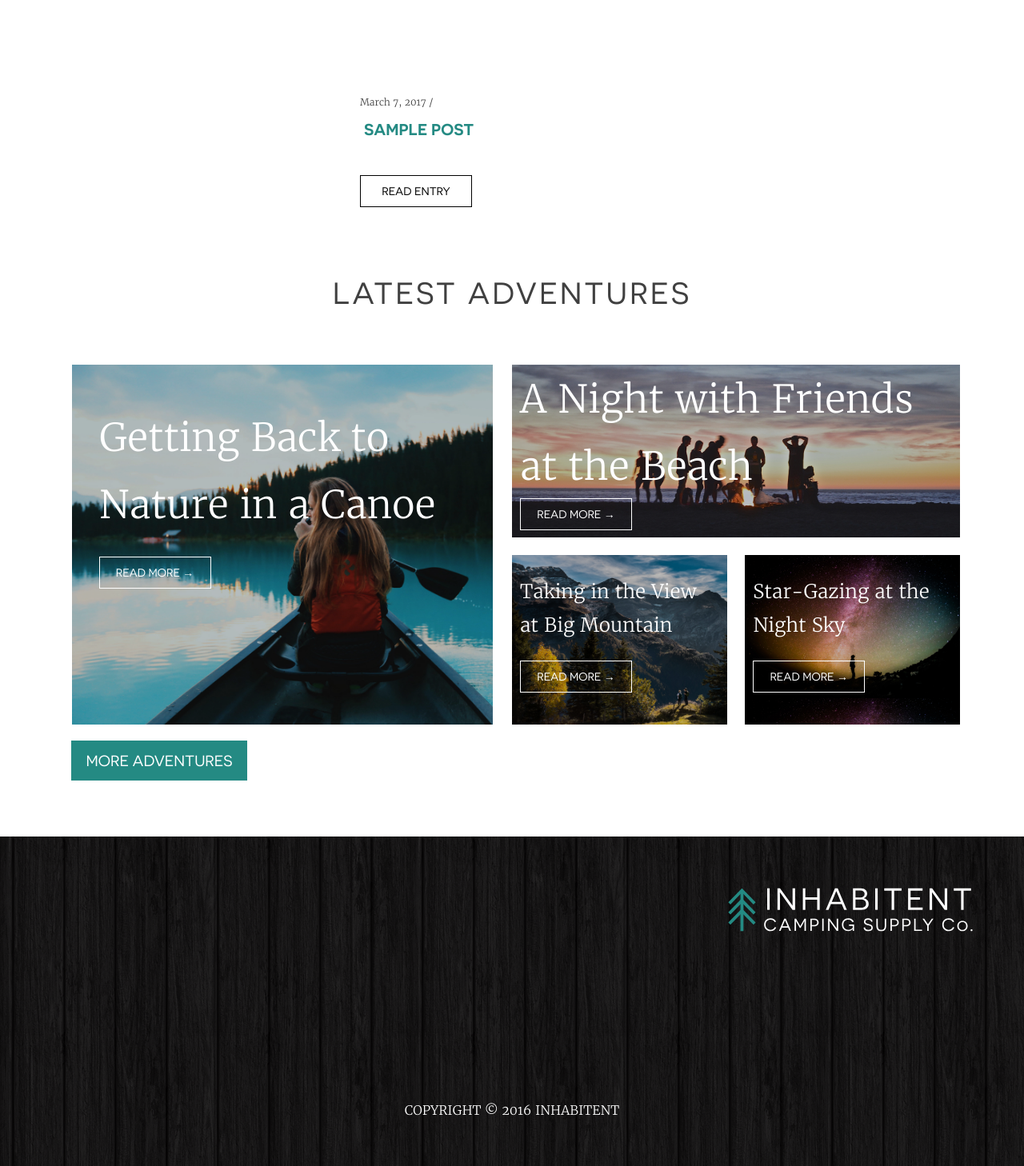
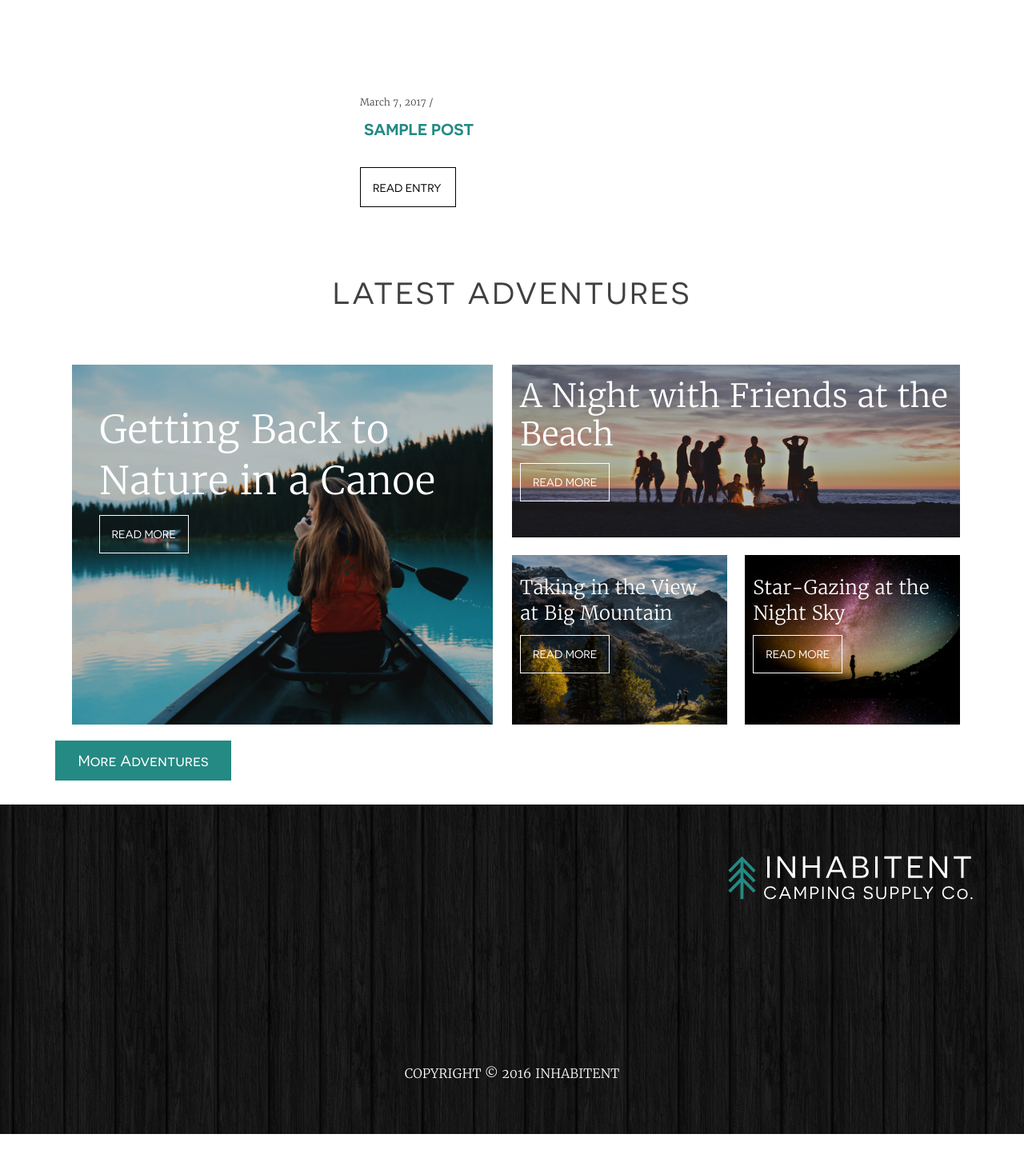
Before and after one commit to Drewson/Inhabitent, a WordPress theme: template themes/inhabitent/front-page.php in a window 1280 px wide. Shown: the part 1600-3058 px from the top of the page at 80% size. After the commit the page ends 3018 px from the top, so only its background shows below. Run offline with PHP 8.4 and a stand-in for WordPress, Linux system fonts and the light colour scheme; the site name, menu and one post (Sample post) are stand-ins, and other content is empty.

Commit message:
changed buttons to a tags

```diff
--- a/themes/inhabitent/404.php
+++ b/themes/inhabitent/404.php
@@ -53,4 +53,5 @@ get_header(); ?>
 		</main><!-- #main -->
 	</div><!-- #primary -->
 <?php get_sidebar(); ?>
+</div>
 <?php get_footer(); ?>
--- a/themes/inhabitent/build/js/main.min.js
+++ /dev/null
@@ -1 +0,0 @@
-!function(e){e(".fa-search").on("click",function(c){c.preventDefault(),console.log("hello"),e(".search-field").toggleClass("search-width"),e(".search-field").focus()}),e(".search-field").blur(function(){e(".fa-search").click()})}(jQuery);
--- a/themes/inhabitent/build/js/nav.min.js
+++ b/themes/inhabitent/build/js/nav.min.js
@@ -1 +1 @@
-!function(e){e(".fa-search").on("click",function(a){a.preventDefault(),e(".search-field").toggleClass("search-width"),e(".search-field").focus()}),e(window).scroll(function(){event.preventDefault();var a=e(window).scrollTop();a>=870?e("#masthead-home").removeClass("reverse-header"):e("#masthead-home").addClass("reverse-header")})}(jQuery);
+!function(e){e(".fa-search").on("click",function(a){a.preventDefault(),e(".search-field").toggleClass("search-width"),e(".search-field").focus()}),e(window).scroll(function(){event.preventDefault();var a=e(window).scrollTop();a>=870?(e("#masthead-home").removeClass("reverse-header"),e("#masthead-home").addClass("unreverse-header")):(e("#masthead-home").addClass("reverse-header"),e("#masthead-home").removeClass("unreverse-header"))})}(jQuery);
--- a/themes/inhabitent/footer.php
+++ b/themes/inhabitent/footer.php
@@ -14,15 +14,13 @@
 						<?php dynamic_sidebar( 'footer' ); ?>
 					</div>
 					<div class="inhab-logo-text">
-						<img src ="<?php echo get_template_directory_uri();?>/images/logos/inhabitent-logo-text.svg" />
+						<img src ="<?php echo get_template_directory_uri();?>/images/logos/inhabitent-logo-text.svg" alt="inhabitent-logo" />
 					</div>
-				</div>
 				</div><!-- .site-info -->
 				<div class="copy-right">
-					</p>COPYRIGHT © 2016 INHABITENT</p>
+					<p>COPYRIGHT &copy; 2016 INHABITENT</p>
 				</div>
 			</footer><!-- #colophon -->
-		</div><!-- #page -->
 		<?php wp_footer(); ?>
 	</body>
 </html>
--- a/themes/inhabitent/front-page.php
+++ b/themes/inhabitent/front-page.php
@@ -21,7 +21,7 @@ get_header('home'); ?>
         foreach ($terms as $term) :
           $url = get_term_link( $term->slug , 'product_type');
     ?>
-      <div class="shop-stuff-item">
+      <div class="shop-item">
           <div>
               <img src="<?php echo get_template_directory_uri();?>/images/product-type-icons/<?php echo $term->slug; ?>.svg" alt="">
           </div>
@@ -42,7 +42,7 @@ get_header('home'); ?>
 					<div class="post-text"><?php red_starter_posted_on(); ?>  /
 					<?php comments_number( '0 Comments', '1 Comment', '% Comments' ); ?><br></div>
 					<div class="post-title"><?php the_title(); ?></div>
-					<button><a href='<?php the_permalink(); ?>'> Read Entry</a></button>
+					<a class="read-more" href='<?php the_permalink(); ?>'> Read Entry</a>
 				</div>
 			<?php endforeach;
 			wp_reset_postdata();?>
@@ -52,20 +52,20 @@ get_header('home'); ?>
 		<div class="latest-adventures">
 			<div class="canoe-pic">
 				<p>Getting Back to Nature in a Canoe</p>
-				<button><a href="<?php the_permalink(); ?> ">Read More &rarr;</a></button>
+				<a class="read-more" href="<?php the_permalink(); ?> ">Read More</a>
 			</div>
 			<div class="three-pics">
 				<div class="beach-pic">
 					<p>A Night with Friends at the Beach</p>
-					<button><a href="<?php the_permalink(); ?> ">Read More &rarr;</a></button>
+					<a class="read-more" href="<?php the_permalink(); ?> ">Read More</a>
 				</div>
 				<div class="mountain-pic">
 					<p>Taking in the View at Big Mountain</p>
-					<button><a href="<?php the_permalink(); ?> ">Read More &rarr;</a></button>
+					<a class="read-more" href="<?php the_permalink(); ?> ">Read More</a>
 				</div>
 				<div class="night-pic">
 					<p>Star-Gazing at the Night Sky</p>
-					<button><a href="<?php the_permalink(); ?> ">Read More &rarr;</a></button>
+					<a class="read-more" href="<?php the_permalink(); ?> ">Read More</a>
 				</div>
 			</div>
 		</div>
--- a/themes/inhabitent/functions.php
+++ b/themes/inhabitent/functions.php
@@ -126,10 +126,3 @@ require get_template_directory() . '/inc/template-tags.php';
  * Custom functions that act independently of the theme templates.
  */
 require get_template_directory() . '/inc/extras.php';
-
-// Remove "Editor" links from sub-menus
-function inhabitent_remove_submenus() {
-   remove_submenu_page( 'themes.php', 'theme-editor.php' );
-   remove_submenu_page( 'plugins.php', 'plugin-editor.php' );
-}
-add_action( 'admin_menu', 'inhabitent_remove_submenus', 110 );
--- a/themes/inhabitent/header.php
+++ b/themes/inhabitent/header.php
@@ -22,7 +22,7 @@
 		<div id="page" class="hfeed site">
 			<header id="masthead" class="site-header" role="banner">
 				<div class="site-branding">
-				<a href="<?php echo esc_url( home_url( '/' ) ); ?>" rel="home"><h1 class="site-title screen-reader-text"><?php bloginfo( 'name' ); ?></a></h1>
+				<a href="<?php echo esc_url( home_url( '/' ) ); ?>" rel="home"><h1 class="site-title screen-reader-text"><?php bloginfo( 'name' ); ?></h1></a>
 				</div><!-- .site-branding -->
 				<nav id="site-navigation" class="main-navigation" role="navigation">
 					<a href="<?php echo esc_url( home_url( '/' ) ); ?>" rel="home" class="home-link"></a>
--- a/themes/inhabitent/home.php
+++ b/themes/inhabitent/home.php
@@ -23,7 +23,7 @@ get_header(); ?>
 			<?php while ( have_posts() ) : the_post(); ?>
 
 				<?php get_template_part( 'template-parts/content' ); ?>
-				<button><a href="<?php the_permalink(); ?> ">Read More &rarr;</a></button>
+				<a class="read-more" href="<?php the_permalink(); ?> ">Read More &rarr;</a>
 			<?php endwhile; ?>
 
 			<?php the_posts_navigation(); ?>
--- a/themes/inhabitent/js/nav.js
+++ b/themes/inhabitent/js/nav.js
@@ -12,8 +12,10 @@
         var scroll = $(window).scrollTop();
         if (scroll >= 870){
             $('#masthead-home').removeClass('reverse-header');
+            $('#masthead-home').addClass('unreverse-header');
         }else{
             $('#masthead-home').addClass('reverse-header');
+            $('#masthead-home').removeClass('unreverse-header');
         }
     })
 
--- a/themes/inhabitent/sass/_content.scss
+++ b/themes/inhabitent/sass/_content.scss
@@ -103,6 +103,11 @@ fieldset {
 
 //journal page
 .blog {
+
+	article {
+		margin-top: 70px;
+	}
+
 	@include picture-text;
 }
 
@@ -110,13 +115,14 @@ fieldset {
 	@include picture-text;
 }
 
-button {
+.read-more {
+	text-decoration: none;
 	border: 1px solid black;
 	font-family: $font_secondary;
 	width: 140px;
-	height: 40px;
-	padding: 5px;
-	margin: 0 20px 40px 0;
+	height: 70px;
+	padding: 15px;
+	margin: 0 20px 60px 0;
 	background-color: white;
 	text-transform: uppercase;
 	font-size: .875rem;
@@ -180,13 +186,16 @@ ol {
 }
 
 .comment-list {
+	margin-left: 0;
+	padding-left: 0;
+
 
 	article {
 		display: flex;
 		align-items: center;
 		border-bottom: 1px solid $solid_border;
-		margin: 10px;
-		padding: 10px;
+		margin-bottom: 10px;
+		padding-bottom: 10px;
 
 		a {
 			text-decoration: none;
@@ -224,7 +233,6 @@ ol {
 	display: inline-block;
 }
 
-
 .error404 {
 
 	ul {
--- a/themes/inhabitent/sass/_fonts.scss
+++ b/themes/inhabitent/sass/_fonts.scss
@@ -6,13 +6,13 @@
 
 
 @font-face {
-    font-family: 'merriweatherbold';
+    font-family: 'merriweather';
     src: url('../../fonts/merriweather-bold-webfont.eot');
     src: url('../../fonts/merriweather-bold-webfont.eot?#iefix') format('embedded-opentype'),
          url('../../fonts/merriweather-bold-webfont.woff2') format('woff2'),
          url('../../fonts/merriweather-bold-webfont.ttf') format('truetype'),
          url('../../fonts/merriweather-bold-webfont.svg#merriweatherbold') format('svg');
-    font-weight: normal;
+    font-weight: bold;
     font-style: normal;
 
 }
@@ -21,14 +21,14 @@
 
 
 @font-face {
-    font-family: 'merriweatherbold_italic';
+    font-family: 'merriweather';
     src: url('../../fonts/merriweather-bolditalic-webfont.eot');
     src: url('../../fonts/merriweather-bolditalic-webfont.eot?#iefix') format('embedded-opentype'),
          url('../../fonts/merriweather-bolditalic-webfont.woff2') format('woff2'),
          url('../../fonts/merriweather-bolditalic-webfont.ttf') format('truetype'),
          url('../../fonts/merriweather-bolditalic-webfont.svg#merriweatherbold_italic') format('svg');
-    font-weight: normal;
-    font-style: normal;
+    font-weight: bold;
+    font-style: italic;
 
 }
 
@@ -51,14 +51,14 @@
 
 
 @font-face {
-    font-family: 'merriweatherlight_italic';
+    font-family: 'merriweatherlight';
     src: url('../../fonts/merriweather-lightitalic-webfont.eot');
     src: url('../../fonts/merriweather-lightitalic-webfont.eot?#iefix') format('embedded-opentype'),
          url('../../fonts/merriweather-lightitalic-webfont.woff2') format('woff2'),
          url('../../fonts/merriweather-lightitalic-webfont.ttf') format('truetype'),
          url('../../fonts/merriweather-lightitalic-webfont.svg#merriweatherlight_italic') format('svg');
     font-weight: normal;
-    font-style: normal;
+    font-style: italic;
 
 }
 
--- a/themes/inhabitent/sass/_footer.scss
+++ b/themes/inhabitent/sass/_footer.scss
@@ -1,5 +1,6 @@
 
 #colophon {
+    margin-top: 30px;
     height: 412px;
     overflow: hidden;
     background-image: url(../../images/dark-wood@2x.png);
--- a/themes/inhabitent/sass/_frontpage.scss
+++ b/themes/inhabitent/sass/_frontpage.scss
@@ -21,12 +21,12 @@
     flex-direction: row;
     padding: 0 5%;
 
-    .shop-stuff-item:hover {
+    .shop-item:hover {
         border: 1px solid $color__link-hover;
         border-top: 5px solid $color__link-hover;
     }
 
-    .shop-stuff-item {
+    .shop-item {
         flex-basis: 25%;
         margin: 10px;
         border: 1px solid $solid_border;
@@ -100,11 +100,21 @@
             padding: 0 15px;
         }
 
-        button {
+        .read-more {
             font-family: $font_secondary;
+            height: 50px;
+            width: 120px;
+            margin-left: 10px;
             position: absolute;
-            bottom: -30px;
-            margin-left: 10px;
+            bottom: -50px;
+            color: black;
+            padding-bottom: 5px;
+        }
+
+        .read-more:hover {
+            background-color: #1f7a74;
+            border: none;
+            color: white;
         }
 
         .post-image{
@@ -148,14 +158,16 @@
     color: white;
     font-family: $font_secondary;
 
-    button {
+    .read-more {
         background: rgba(0,0,0,0);
         border: 1px solid white;
+        color: white;
+    }
 
-        a {
-            color: white;
-        }
-
+    .read-more:hover {
+        background-color: #1f7a74;
+        border: none;
+        color: white;
     }
 
     .canoe-pic {
@@ -171,6 +183,7 @@
 
         p {
             font-size: 3rem;
+            line-height: 4rem;
         }
     }
 
@@ -178,6 +191,10 @@
         height: 100%;
         width: 50%;
         float: right;
+
+        p {
+            line-height: 2rem;
+        }
 
         .beach-pic {
             display: inline-block;
@@ -193,13 +210,9 @@
             margin-bottom: 22px;
 
             p {
-                font-size: 3rem;
-                margin-top: 0;
-            }
-
-            button {
-                position: relative;
-                bottom: 25px;
+                font-size: 2.5rem;
+                margin-top: 15px;
+                line-height: 3rem;
             }
         }
         .mountain-pic {
@@ -241,7 +254,7 @@
 .adv-btn {
     width: 220px;
     height: 50px;
-    margin-left: 20px;
+    margin: 0 auto;
     font-size: 1.1875rem;
     border: none;
     color: white;
--- a/themes/inhabitent/sass/_mixins.scss
+++ b/themes/inhabitent/sass/_mixins.scss
@@ -45,6 +45,8 @@
 				font-size: 2.0625rem;
 				text-decoration: none;
 				text-transform: uppercase;
+				display: inline-block;
+				margin-bottom: 100px;
 			}
 		}
 
--- a/themes/inhabitent/style.css
+++ b/themes/inhabitent/style.css
@@ -224,18 +224,18 @@ th {
 --------------------------------------------------------------*/
 /* Generated by Font Squirrel (https://www.fontsquirrel.com) on February 17, 2017 */
 @font-face {
-  font-family: 'merriweatherbold';
+  font-family: 'merriweather';
   src: url("../../fonts/merriweather-bold-webfont.eot");
   src: url("../../fonts/merriweather-bold-webfont.eot?#iefix") format("embedded-opentype"), url("../../fonts/merriweather-bold-webfont.woff2") format("woff2"), url("../../fonts/merriweather-bold-webfont.ttf") format("truetype"), url("../../fonts/merriweather-bold-webfont.svg#merriweatherbold") format("svg");
-  font-weight: normal;
+  font-weight: bold;
   font-style: normal; }
 
 @font-face {
-  font-family: 'merriweatherbold_italic';
+  font-family: 'merriweather';
   src: url("../../fonts/merriweather-bolditalic-webfont.eot");
   src: url("../../fonts/merriweather-bolditalic-webfont.eot?#iefix") format("embedded-opentype"), url("../../fonts/merriweather-bolditalic-webfont.woff2") format("woff2"), url("../../fonts/merriweather-bolditalic-webfont.ttf") format("truetype"), url("../../fonts/merriweather-bolditalic-webfont.svg#merriweatherbold_italic") format("svg");
-  font-weight: normal;
-  font-style: normal; }
+  font-weight: bold;
+  font-style: italic; }
 
 @font-face {
   font-family: 'merriweatherlight';
@@ -245,11 +245,11 @@ th {
   font-style: normal; }
 
 @font-face {
-  font-family: 'merriweatherlight_italic';
+  font-family: 'merriweatherlight';
   src: url("../../fonts/merriweather-lightitalic-webfont.eot");
   src: url("../../fonts/merriweather-lightitalic-webfont.eot?#iefix") format("embedded-opentype"), url("../../fonts/merriweather-lightitalic-webfont.woff2") format("woff2"), url("../../fonts/merriweather-lightitalic-webfont.ttf") format("truetype"), url("../../fonts/merriweather-lightitalic-webfont.svg#merriweatherlight_italic") format("svg");
   font-weight: normal;
-  font-style: normal; }
+  font-style: italic; }
 
 @font-face {
   font-family: 'novecentosanswide';
@@ -941,17 +956,18 @@ fieldset {
     background-color: #248A83;
     color: white; }
 
-button {
+.read-more {
+  text-decoration: none;
   border: 1px solid black;
   font-family: "novecentosanswide";
   width: 140px;
-  height: 40px;
-  padding: 5px;
-  margin: 0 20px 40px 0;
+  height: 70px;
+  padding: 15px;
+  margin: 0 20px 60px 0;
   background-color: white;
   text-transform: uppercase;
   font-size: .875rem; }
-  button a {
+  .read-more a {
     text-decoration: none;
     font-family: "novecentosanswide";
     color: black; }
@@ -1272,11 +1291,19 @@ ol {
       color: #248A83;
       font-size: 1.25rem;
       padding: 0 15px; }
-    .recent-posts .recent-post button {
-      font-family: "novecentosanswide";
+    .recent-posts .recent-post .read-more {
+      font-family: "novecentosanswide";
+      height: 50px;
+      width: 120px;
+      margin-left: 10px;
       position: absolute;
-      bottom: -30px;
-      margin-left: 10px; }
+      bottom: -50px;
+      color: black;
+      padding-bottom: 5px; }
+    .recent-posts .recent-post .read-more:hover {
+      background-color: #1f7a74;
+      border: none;
+      color: white; }
     .recent-posts .recent-post .post-image {
       width: 100%;
       height: 60%;
@@ -1306,10 +1333,13 @@ ol {
   height: 450px;
   color: white;
   font-family: "novecentosanswide"; }
-  .latest-adventures button {
+  .latest-adventures .read-more {
     background: transparent;
-    border: 1px solid white; }
-    .latest-adventures button a {
+    border: 1px solid white;
+    color: white; }
+  .latest-adventures .read-more:hover {
+    background-color: #1f7a74;
+    border: none;
     color: white; }
   .latest-adventures .canoe-pic {
     height: 100%;
@@ -1320,11 +1350,14 @@ ol {
     padding: 0 3%;
     margin: 0 10px; }
     .latest-adventures .canoe-pic p {
-      font-size: 3rem; }
+      font-size: 3rem;
+      line-height: 4rem; }
   .latest-adventures .three-pics {
     height: 100%;
     width: 50%;
     float: right; }
+    .latest-adventures .three-pics p {
+      line-height: 2rem; }
     .latest-adventures .three-pics .beach-pic {
       display: inline-block;
       float: right;
@@ -1337,11 +1370,9 @@ ol {
       padding: 0 10px;
       margin-bottom: 22px; }
       .latest-adventures .three-pics .beach-pic p {
-        font-size: 3rem;
-        margin-top: 0; }
-      .latest-adventures .three-pics .beach-pic button {
-        position: relative;
-        bottom: 25px; }
+        font-size: 2.5rem;
+        margin-top: 15px;
+        line-height: 3rem; }
     .latest-adventures .three-pics .mountain-pic {
       display: inline-block;
       height: 47%;
@@ -1370,7 +1401,7 @@ ol {
 .adv-btn {
   width: 220px;
   height: 50px;
-  margin-left: 20px;
+  margin: 0 auto;
   font-size: 1.1875rem;
   border: none;
   color: white;
@@ -1437,6 +1468,7 @@ ol {
     text-decoration: none; }
 
 #colophon {
+  margin-top: 30px;
   height: 412px;
   overflow: hidden;
   background-image: url(../../images/dark-wood@2x.png);
```
Also changed, not shown: other parts of themes/inhabitent/style.css (+46 -28 lines), themes/inhabitent/sass/_navigation.scss (+32 -13 lines), themes/inhabitent/README.md (deleted), themes/inhabitent/build/css/style.min.css, themes/inhabitent/readme.txt (deleted), 1 other file. Lines whose indentation alone changed are shown as unchanged.
